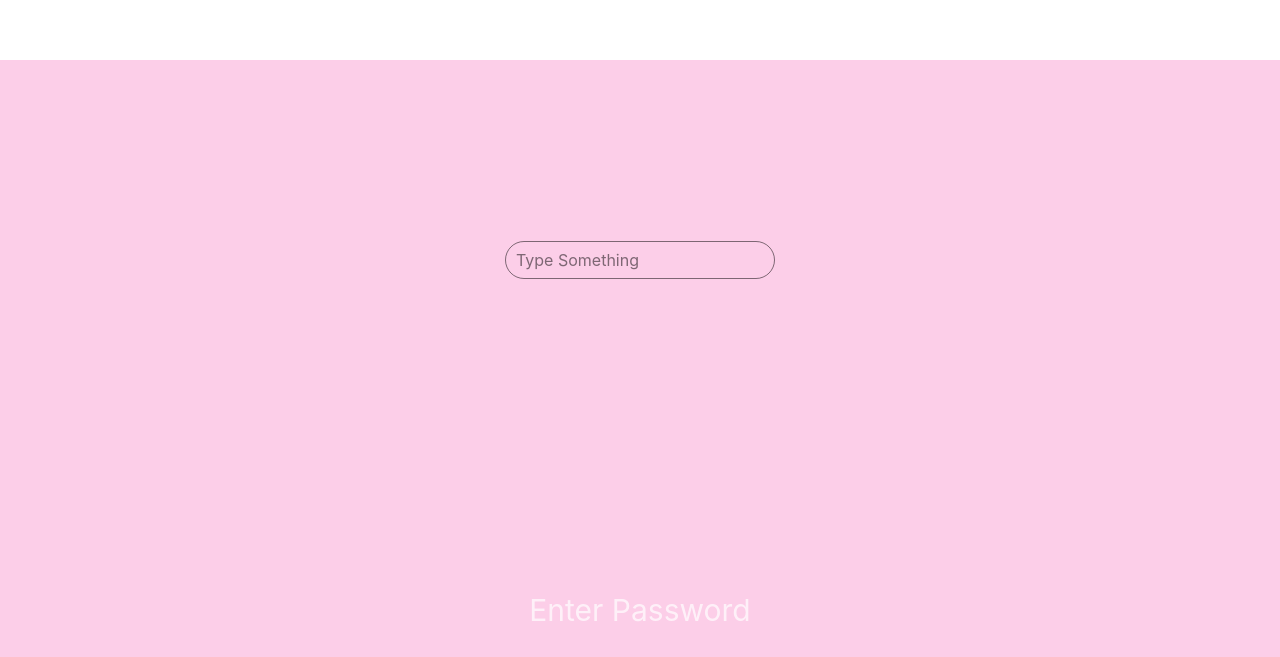
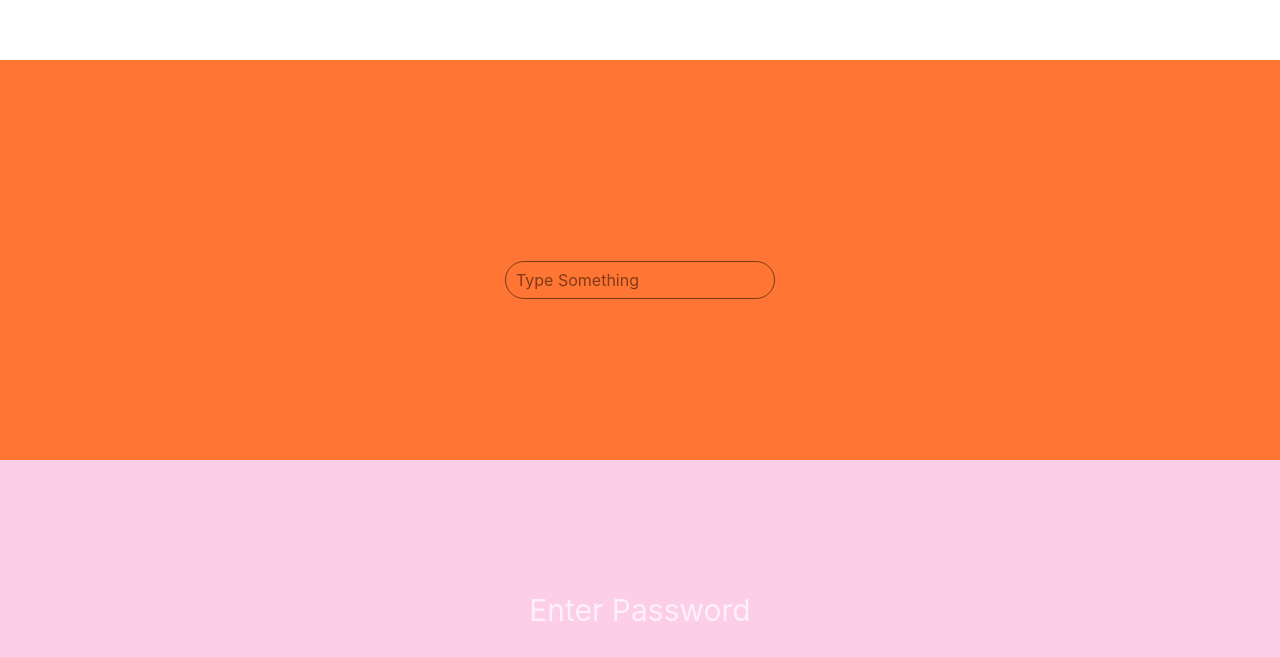
Before and after one commit to ashish-668/Useref-Project, a React (Vite) app: page / in a window 1280 px wide. Shown: the part 740-1397 px from the top of the page. Built offline with nearby package versions, Linux system fonts and the light colour scheme.

Commit message:
update layout

```diff
--- a/src/components/btn/AutoFocus.jsx
+++ b/src/components/btn/AutoFocus.jsx
@@ -10,8 +10,11 @@ const AutoFocus = () => {
 
   return (
     <>
-      <section className="bg-pink-200 min-h-100 flex items-center justify-center">
+      <section className="bg-bright-orange/80 min-h-100 flex items-center justify-center">
         <div className="w-full max-w-125 mx-auto px-5">
+            <h2 className="text-3xl text-white/70 leading-150 mb-10 w-full text-center">
+
+            </h2>
           <div className="flex items-center justify-center w-full">
             <input
               type="text"
```
